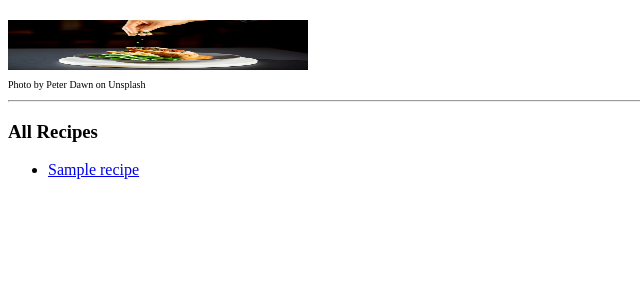
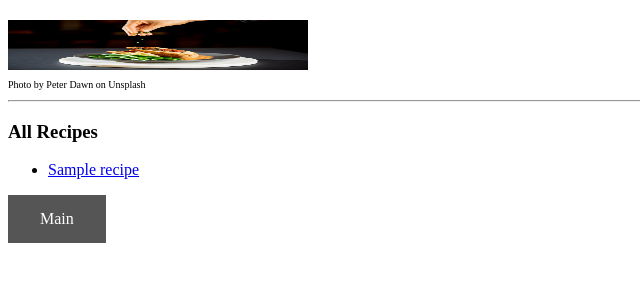
Before and after one commit to peterpee/TK_Harjoitus_Flask_Postgre, a Flask app: template templates/all_recipes.html in a window 1280 px wide. Shown: the part 47-347 px from the top of the page, without its empty margins (0-640 px from the left). Run offline with Flask 3, Linux system fonts and the light colour scheme; the template is opened without the code that fills it: most values are stand-ins (such as "Sample title", 1, 10 or a date in 2020).

Commit message:
Update all_recipes.html

```diff
--- a/templates/all_recipes.html
+++ b/templates/all_recipes.html
@@ -1,14 +1,19 @@
 {% extends 'index.html' %}
 
 {% block content %}
+
   <h3>All Recipes</h3>
   <ul>
   {% for recipe in recipes %}
     <li>
-                <a href="{{ url_for('recipe', recipe_id=recipe.id) }}" class="recipe-link">
+      <a href="{{ url_for('recipe', recipe_id=recipe.id) }}">
       {{ recipe.title }}
       </a>
     </li>
   {% endfor %}
   </ul>
-{% endblock %}
+  <div class="buttonpool">
+  <a href="{{ url_for('home') }}" class="button">Main</a>
+  </div>
+
+{% endblock content %}
```
Lines whose indentation alone changed are shown as unchanged.
